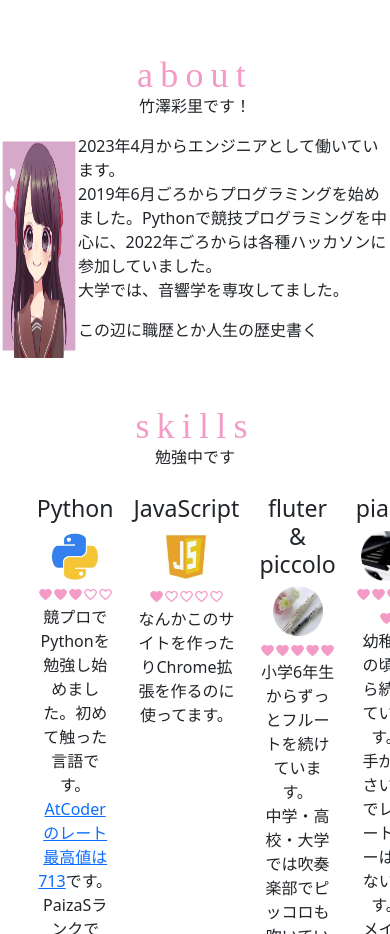
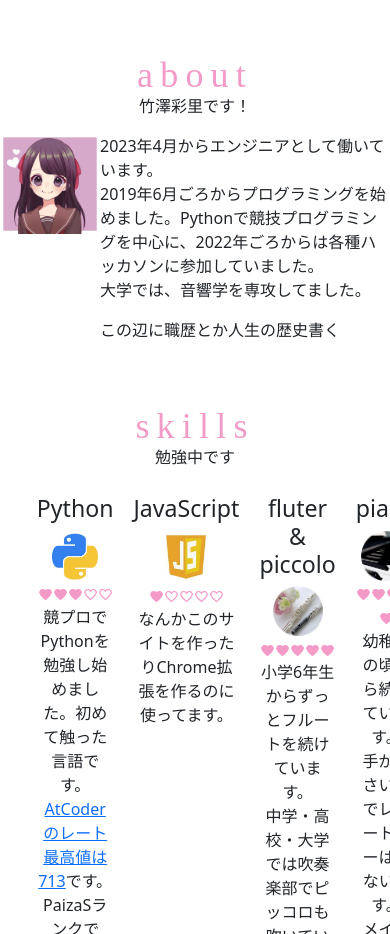
Before and after one commit to wanwan0622/my-portfolio, a React (Create React App) app in the folder my-portfolio/: page / in a window 390 px wide. Shown: the part 1820-2754 px from the top of the page. Built offline with nearby package versions, Linux system fonts and the light colour scheme.

Commit message:
アイコンの縦横比が崩れるバグを修正

```diff
--- a/my-portfolio/src/components/about.js
+++ b/my-portfolio/src/components/about.js
@@ -7,7 +7,7 @@ const About = () => {
       <h2 className="heading-primary">about</h2>
       <p>竹澤彩里です！</p>
       <div className={styles.column}>
-        <img src="./icon.png" width={"20%"}></img>
+        <img src="./icon.png" className={styles.icon}></img>
         <div>
           <p>
             2023年4月からエンジニアとして働いています。
--- a/my-portfolio/src/styles/About.module.css
+++ b/my-portfolio/src/styles/About.module.css
@@ -2,3 +2,16 @@
   display: flex;
   text-align: left;
 }
+
+.icon {
+  width: 20%;
+  height: auto;
+  aspect-ratio: 1/1;
+}
+
+@media (max-width: 700px) {
+  .icon {
+    height: 100px; /* 画像の高さを固定する値 */
+    width: 100px;
+  }
+}
```
